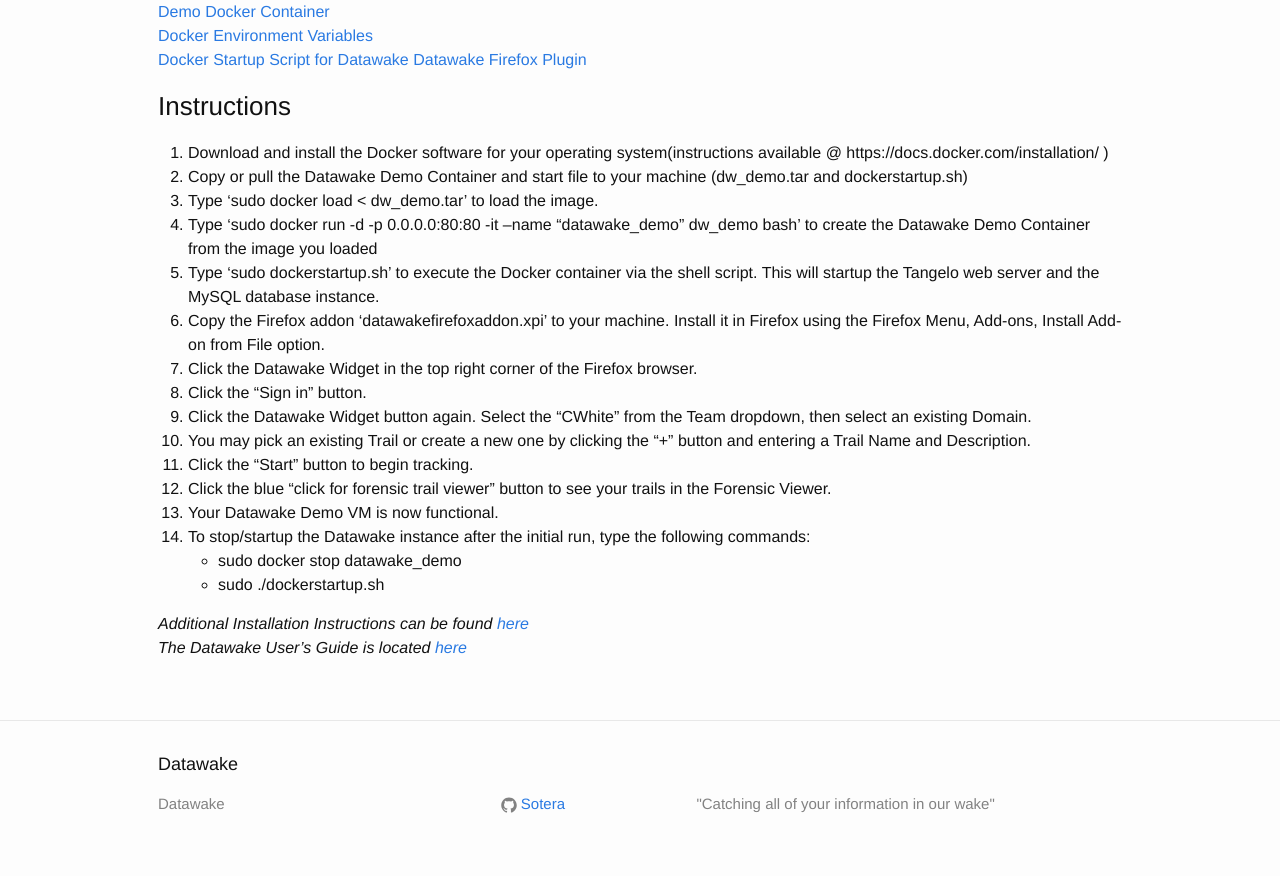
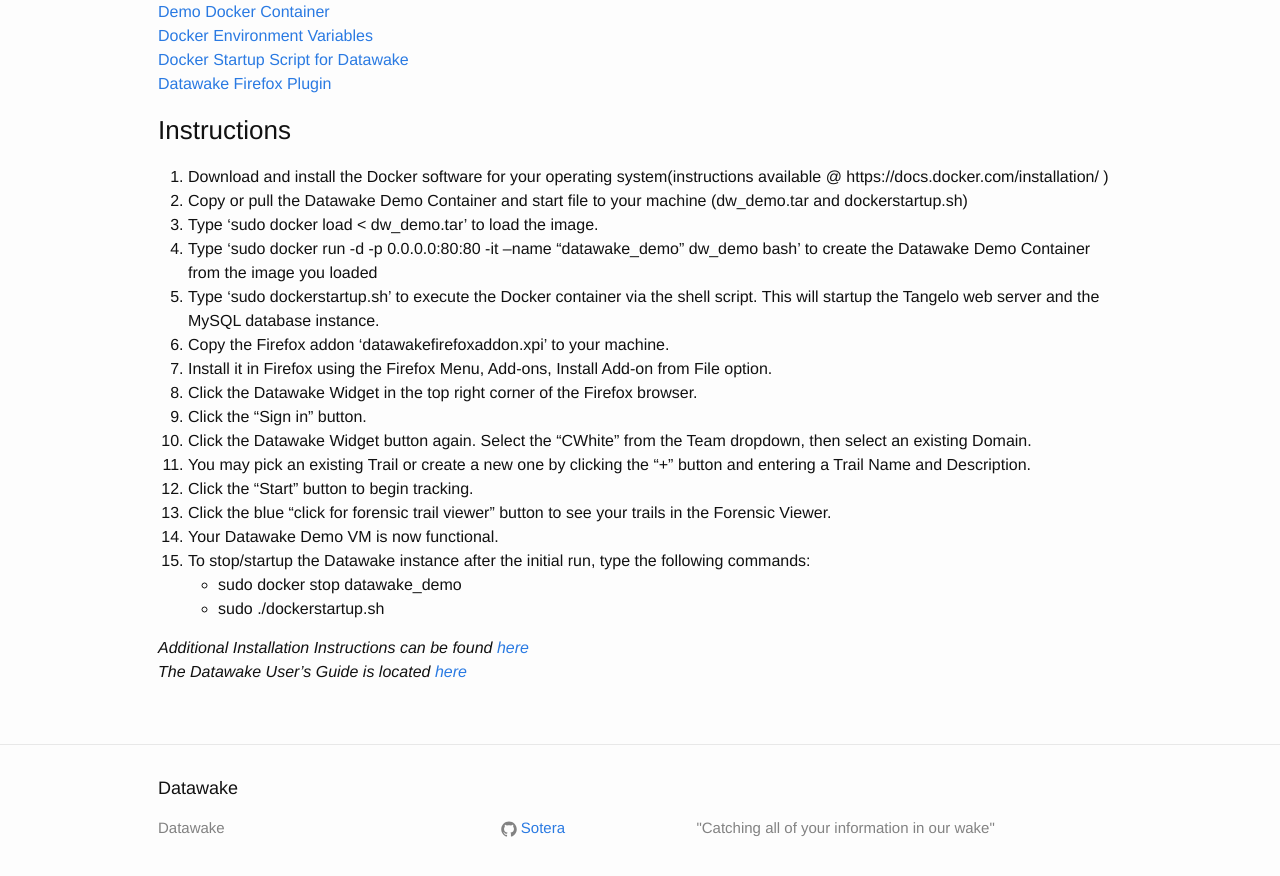
Before and after one commit to Sotera/Datawake, a Jekyll site: the page built from quickstart.md, in a window 1280 px wide and 900 px high, scrolled down 1256 px. Shown: the top 876 px of the window. Built offline with Jekyll 4.4.1, drawn with Linux system fonts in a browser that asks for light colours; some of the changed lines change nothing that is shown.

Commit message:
formatting

```diff
--- a/quickstart.md
+++ b/quickstart.md
@@ -70,7 +70,8 @@
 [Docker Environment
 Variables](https://s3.amazonaws.com/soterastuff/Datawake_Demo/DWenvVar.txt "Docker Environment Variables")
 [Docker Startup Script for
-Datawake](https://s3.amazonaws.com/soterastuff/Datawake_Demo/dockerstartup.sh "Docker Startup File") [Datawake Firefox Plugin](https://s3.amazonaws.com/soterastuff/Datawake_Demo/datawakefirefoxaddon.xpi "Datawake Firefox Plugin")
+Datawake](https://s3.amazonaws.com/soterastuff/Datawake_Demo/dockerstartup.sh "Docker Startup File")
+[Datawake Firefox Plugin](https://s3.amazonaws.com/soterastuff/Datawake_Demo/datawakefirefoxaddon.xpi)
 
 
 
@@ -80,7 +81,8 @@
 1.	Type ‘sudo docker load < dw_demo.tar’  to load the image.
 1.	Type ‘sudo docker run -d -p 0.0.0.0:80:80 -it --name "datawake_demo" dw_demo bash’ to create the Datawake Demo Container from the image you loaded
 1.	Type ‘sudo dockerstartup.sh’ to execute the Docker container via the shell script.  This will startup the Tangelo web server and the MySQL database instance.
-1.	Copy the Firefox addon ‘datawakefirefoxaddon.xpi’ to your machine.  Install it in Firefox using the Firefox Menu, Add-ons, Install Add-on from File option.
+1.	Copy the Firefox addon ‘datawakefirefoxaddon.xpi’ to your machine.
+1.  Install it in Firefox using the Firefox Menu, Add-ons, Install Add-on from File option.
 1.	Click the Datawake Widget in the top right corner of the Firefox browser.
 1.	Click the “Sign in” button.
 1.	Click the Datawake Widget button again. Select the “CWhite” from the Team dropdown, then select an existing Domain.
```
